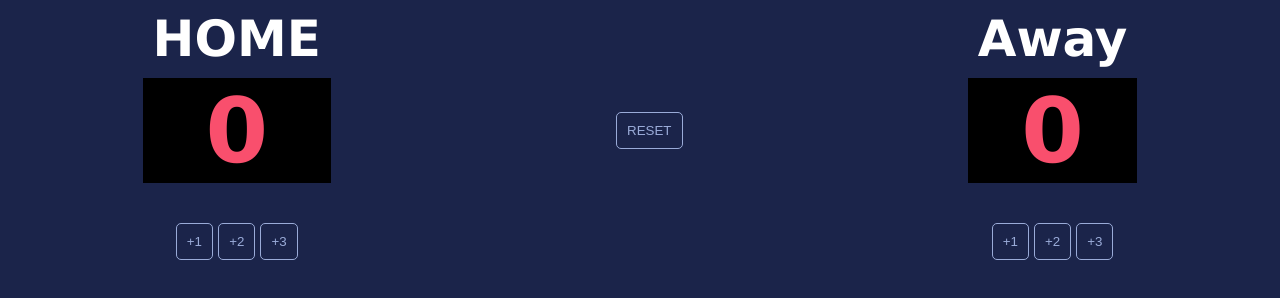
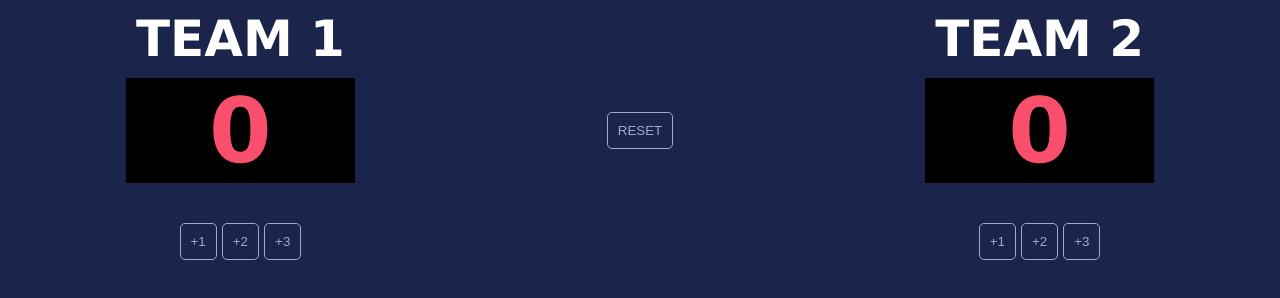
Before and after one commit to roymahlab789/score-tracker, a website built with Vite: page index.html in a window 1280 px wide. Built offline with nearby package versions, Linux system fonts and the light colour scheme.

Commit message:
Updated scoreboard font and headers

```diff
--- a/index.html
+++ b/index.html
@@ -5,7 +5,7 @@
     <body>
         <div class="container">
             <div>
-                <h2>HOME</h2>
+                <h2>TEAM 1</h2>
                 <h4 id="score-home">0</h4>
                 <button onclick="homeAdd1()">+1</button>
                 <button onclick="homeAdd2()">+2</button>
@@ -15,7 +15,7 @@
                 <button onclick="resetScore()">RESET</button>
             </div>
             <div>
-                <h2>Away</h2>
+                <h2>TEAM 2</h2>
                 <h4 id="score-guest">0</h4>
                 <button onclick="guestAdd1()">+1</button>
                 <button onclick="guestAdd2()">+2</button>
```
